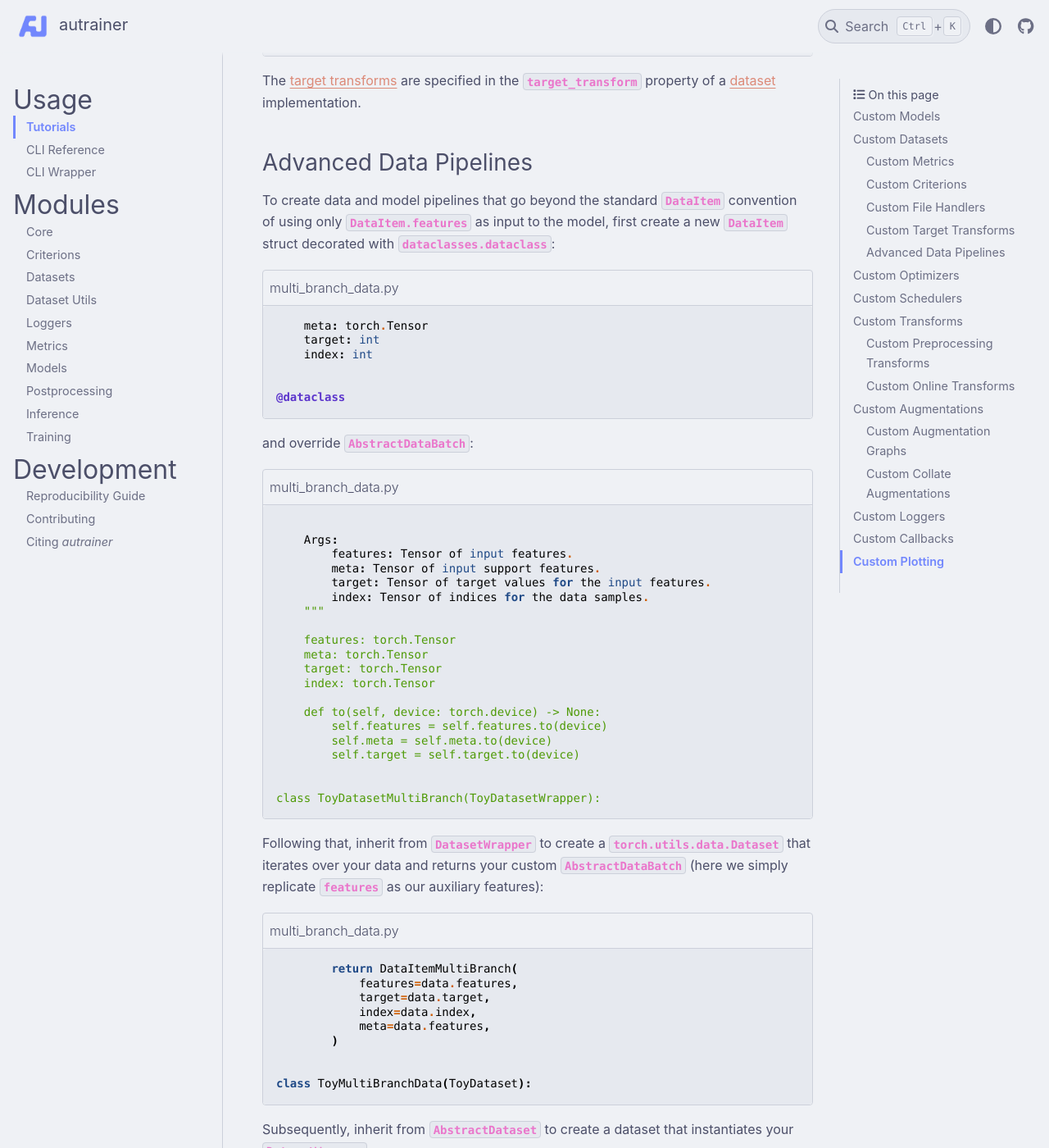
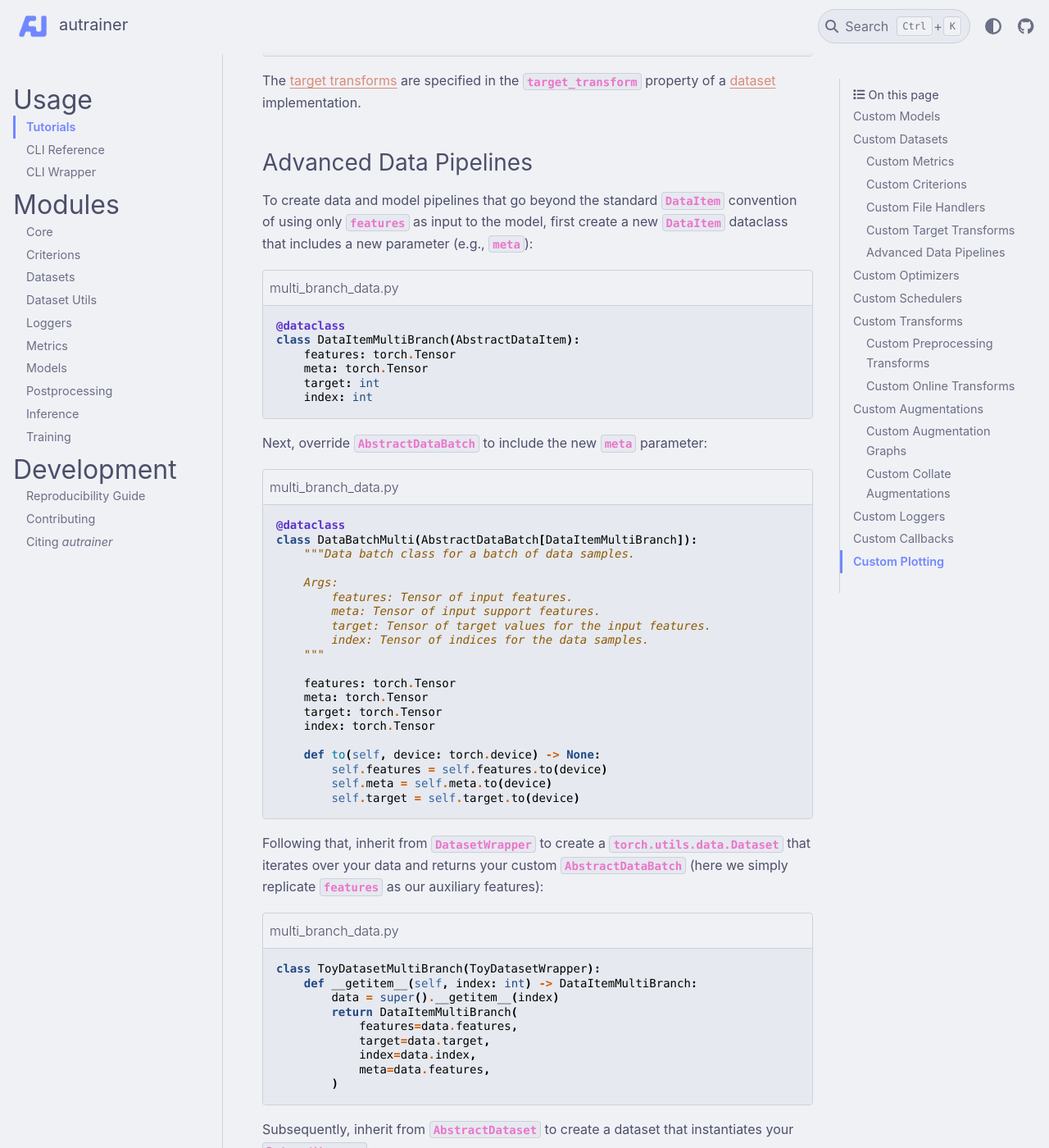
Before and after one commit to autrainer/autrainer, a Sphinx documentation site: the page built from docs/source/usage/tutorials.rst, in a window 1280 px wide and 1400 px high, scrolled down 10304 px. Shown: the whole window at 82% size. Built offline with Sphinx 7.4.7 and the PyData theme 0.15.4, drawn with Linux system fonts in a browser that asks for light colours; pages that are not in the unit, such as notebooks, are missing from menus; some of the changed text lies outside the part shown.

Commit message:
update tutorials and models docs

```diff
--- a/docs/source/modules/models.rst
+++ b/docs/source/modules/models.rst
@@ -59,7 +59,7 @@ can be named differently
 but they must be present
 as attributes
 in the corresponding
-:class:`~autrainer.datasets.utils.AbstractDataItem`.
+:class:`~autrainer.core.structs.AbstractDataItem`.
 
 .. autoclass:: autrainer.models.AbstractModel
    :members:
--- a/docs/source/usage/tutorials.rst
+++ b/docs/source/usage/tutorials.rst
@@ -284,43 +284,38 @@ of a :ref:`dataset <datasets>` implementation.
 Advanced Data Pipelines
 ~~~~~~~~~~~~~~~~~~~~~~~
 
-To create data and model pipelines that go beyond the standard :class:`~autrainer.datasets.utils.DataItem` convention of using
-only :attr:`DataItem.features` as input to the model, first create a new :class:`~autrainer.datasets.utils.DataItem` struct
-decorated with :class:`dataclasses.dataclass`:
+To create data and model pipelines that go beyond the standard :class:`~autrainer.core.structs.DataItem` convention of using
+only :attr:`~autrainer.core.structs.DataItem.features` as input to the model,
+first create a new :class:`~autrainer.core.structs.DataItem` dataclass that includes a new parameter (e.g., :attr:`meta`):
 
 .. literalinclude:: ../examples/tutorials/multi_branch_data.py
    :language: python
    :caption: multi_branch_data.py
-   :lines: 14-19
+   :lines: 11-16
 
-and override :class:`~autrainer.datasets.utils.AbstractDataBatch`:
+Next, override :class:`~autrainer.core.structs.AbstractDataBatch` to include the new :attr:`meta` parameter:
 
 .. literalinclude:: ../examples/tutorials/multi_branch_data.py
    :language: python
    :caption: multi_branch_data.py
-   :lines: 22-41
+   :lines: 19-38
 
-Following that, inherit from :class:`~autrainer.datasets.utils.DatasetWrapper`
-to create a :class:`torch.utils.data.Dataset`
-that iterates over your data
-and returns your custom :class:`~autrainer.datasets.utils.AbstractDataBatch`
-(here we simply replicate :attr:`features`
-as our auxiliary features):
+Following that, inherit from :class:`~autrainer.datasets.utils.DatasetWrapper` to create a :class:`torch.utils.data.Dataset`
+that iterates over your data and returns your custom :class:`~autrainer.core.structs.AbstractDataBatch`
+(here we simply replicate :attr:`features` as our auxiliary features):
 
 .. literalinclude:: ../examples/tutorials/multi_branch_data.py
    :language: python
    :caption: multi_branch_data.py
-   :lines: 44-52
+   :lines: 41-49
 
-Subsequently, inherit from :class:`~autrainer.datasets.AbstractDataset`
-to create a dataset
+Subsequently, inherit from :class:`~autrainer.datasets.AbstractDataset` to create a dataset
 that instantiates your :class:`~autrainer.datasets.utils.DatasetWrapper`:
-
 
 .. literalinclude:: ../examples/tutorials/multi_branch_data.py
    :language: python
    :caption: multi_branch_data.py
-   :lines: 55-73
+   :lines: 52-70
 
 Next, create a :attr:`ToyMultiBranch-C.yaml` configuration file for the dataset in the :attr:`conf/dataset/` directory:
 
@@ -338,12 +332,7 @@ in its forward pass to access the :attr:`meta` parameter:
    :caption: multi_branch_model.py
    :lines: 6-26
 
-
-Next, create a
-:attr:`ToyMultiBranchModel.yaml`
-configuration file
-for the model in the :attr:`conf/model/` directory:
-
+Next, create a :attr:`ToyMultiBranchModel.yaml` configuration file for the model in the :attr:`conf/model/` directory:
 
 .. literalinclude:: ../examples/tutorials/MultiBranchModel.yaml
    :language: yaml
```
Also changed, not shown: other parts of docs/source/usage/tutorials.rst (+1 -2 lines).
